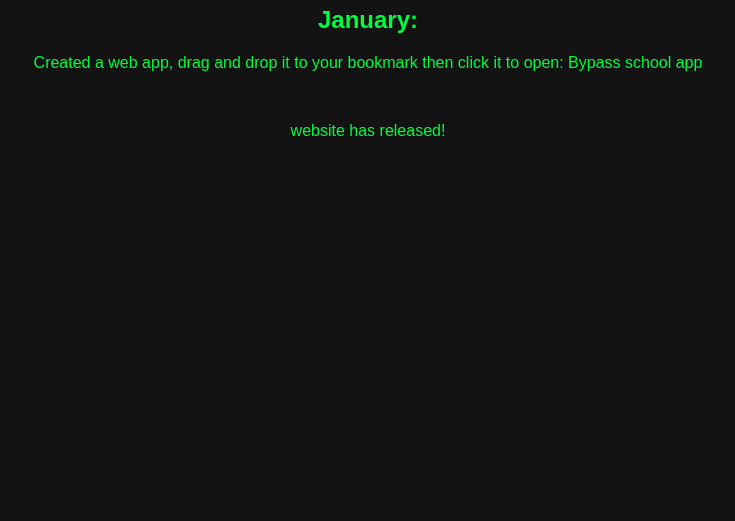
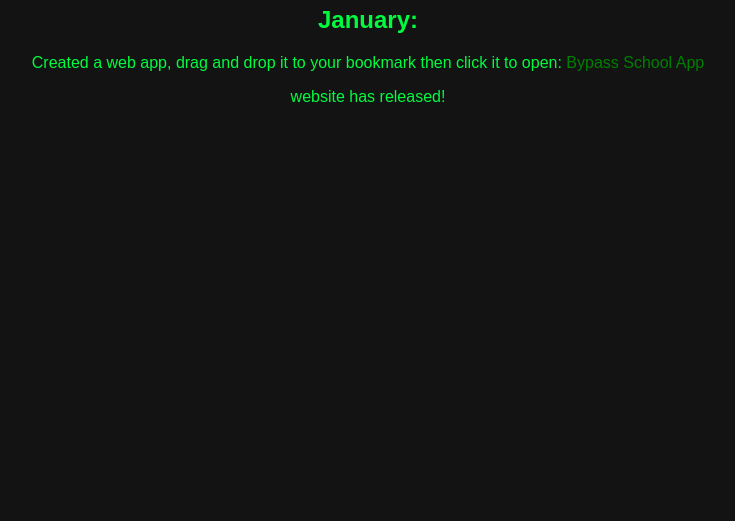
Before and after one commit to SpoopJak/BypassSchool, a plain HTML site: page index.html in a window 1280 px wide. Shown: the part 279-800 px from the top of the page, without its empty margins (272-1007 px from the left). Drawn offline with Linux system fonts and the light colour scheme.

Commit message:
Update index.html

```diff
--- a/index.html
+++ b/index.html
@@ -28,7 +28,7 @@ this will be posted on pages and updated frequently, but the webapp will stay th
     <div class = "HomeContent">
         <h1>News:</h1>
         <h2>January:</h2>
-        <p>Created a web app, drag and drop it to your bookmark then click it to open: <a href="javascript:function run(){var myWindow = window.open("https://spoopjak.github.io/BypassSchool/", "", "width=1920,height=1080");}run();"></a>Bypass school app</p>
+        <p>Created a web app, drag and drop it to your bookmark then click it to open: <a href="javascript:function run(){var myWindow = window.open("https://spoopjak.github.io/BypassSchool/", "", "width=1920,height=1080");}run();">Bypass School App</a>
         <br>
         <p>website has released!</p>
     </div>
```
